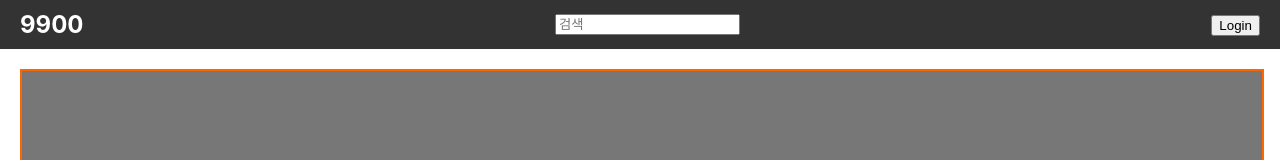
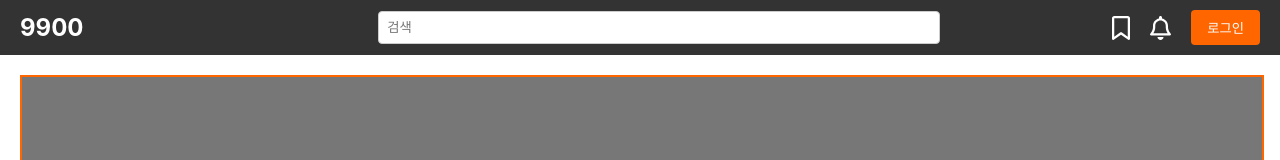
Before and after one commit to wonhee1106/dnz_react, a React (Create React App) app: page / in a window 1280 px wide. Shown: the top 160 px of the page. Built offline with nearby package versions, Linux system fonts and the light colour scheme.

Commit message:
main page fix3

```diff
--- a/src/components/Header/Header.css
+++ b/src/components/Header/Header.css
@@ -1,27 +1,58 @@
-/* Header.css */
 .header {
   display: flex;
-    justify-content: space-between;
+  justify-content: space-between; /* 요소들을 양 끝에 배치 */
   align-items: center;
   padding: 10px 20px;
   background-color: #333;
   color: white;
 }
 
-  .header .logo {
+.header-section {
+  display: flex;
+  align-items: center;
+}
+
+.logo {
   font-size: 24px;
   font-weight: bold;
+  flex-basis: 15%; /* 로고의 크기를 적절히 조절 */
 }
 
-  .header .search {
+/* 검색창을 가운데 배치하고 크기 줄이기 */
+.search-container {
   flex: 1;
-    margin: 0 20px;
+  display: flex;
+  justify-content: center; /* 검색창을 수평으로 중앙에 배치 */
+}
+
+.search {
+  width: 60%; /* 검색창의 너비 조정 */
   padding: 8px;
   border-radius: 4px;
   border: 1px solid #ccc;
 }
 
-  .header .menu button {
+.icon {
+  display: flex;
+  align-items: center; /* 아이콘들이 가로로 정렬되도록 설정 */
+}
+
+.faBookmark {
+  font-size: 24px; /* 북마크 아이콘 크기 설정 */
+  cursor: pointer;
+  margin-right: 20px; /* 북마크와 알람 간격 조정 */
+}
+
+.faBell {
+  font-size: 24px; /* 알람 아이콘 크기 설정 */
+  cursor: pointer;
+}
+
+.login-buttons {
+  margin-left: 20px; /* 아이콘과 로그인 버튼 간격 */
+}
+
+.login-buttons button {
   background-color: #ff6600;
   color: white;
   border: none;
--- a/src/components/Header/Header.jsx
+++ b/src/components/Header/Header.jsx
@@ -1,6 +1,9 @@
 import React from 'react';
 import { useNavigate } from 'react-router-dom';
 import './Header.css';
+import { FontAwesomeIcon } from '@fortawesome/react-fontawesome'; // FontAwesomeIcon 컴포넌트
+import { faBell } from '@fortawesome/free-regular-svg-icons'; // faBell 아이콘 임포트
+import { faBookmark } from '@fortawesome/free-regular-svg-icons'; // faBookmark 아이콘 임포트
 
 const Header = () => {
   const navigate = useNavigate();
@@ -11,10 +14,16 @@ const Header = () => {
 
   return (
     <header className="header">
-      <div className="logo">9900</div>
-      <input type="text" placeholder="검색" />
-      <div className="login-buttons">
-        <button onClick={handleLoginClick}>Login</button>
+      <div className="header-section logo">9900</div>
+      <div className="header-section search-container">
+        <input className="search" type="text" placeholder="검색" />
+      </div>
+      <div className="header-section icon">
+        <FontAwesomeIcon icon={faBookmark} className="faBookmark" />
+        <FontAwesomeIcon icon={faBell} className="faBell" />
+      </div>
+      <div className="header-section login-buttons">
+        <button onClick={handleLoginClick}>로그인</button>
       </div>
     </header>
   );
```
Also changed, not shown: package.json (+7 -0 lines), src/components/test/test.jsx (deleted), 1 other file (tests, documents, lock files or other folders). Lines whose indentation alone changed are shown as unchanged.
